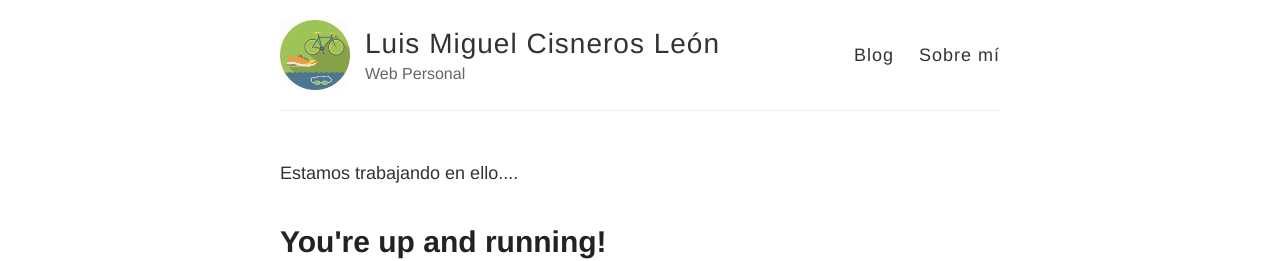
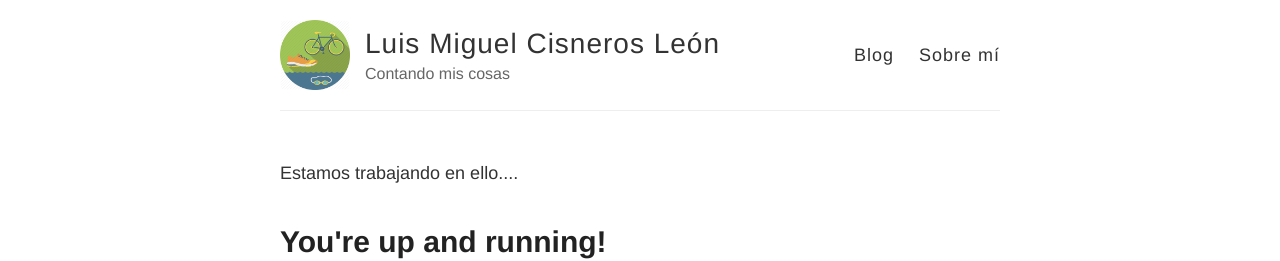
Before and after one commit to luismcl/luismcl.github.io, a Jekyll site: the page built from index.html, in a window 1280 px wide. Shown: the top 261 px of the page. Built offline with Jekyll 4.4.1, drawn with Linux system fonts in a browser that asks for light colours; some of the changed lines change nothing that is shown.

Commit message:
Update _config.yml

```diff
--- a/_config.yml
+++ b/_config.yml
@@ -6,7 +6,7 @@
 name: Luis Miguel Cisneros León
 
 # Short bio or description (displayed in the header)
-description: Web Personal
+description: Contando mis cosas
 
 # URL of your avatar or profile pic (you could use your GitHub profile pic)
 avatar: https://raw.githubusercontent.com/luismcl/luismcl.github.io/master/images/triathlon.png
@@ -18,7 +18,7 @@ avatar: https://raw.githubusercontent.com/luismcl/luismcl.github.io/master/image
 # Includes an icon in the footer for each username you enter
 footer-links:
   dribbble:
-  email: yo@luismiguelcisneros.com
+  email: luis@cisneros-leal.com
   facebook:
   flickr:
   github: luismcl
@@ -26,7 +26,7 @@ footer-links:
   linkedin: luismcl
   pinterest:
   rss: # just type anything here for a working RSS icon
-  twitter: luismcl
+  twitter: Tri_luismcl
   stackoverflow: # your stackoverflow profile, e.g. "users/50476/bart-kiers"
   youtube: # channel/<your_long_string> or user/<user-name>
   googleplus: # anything in your profile username that comes after plus.google.com/
@@ -34,7 +34,7 @@ footer-links:
 
 # Enter your Disqus shortname (not your username) to enable commenting on posts
 # You can find your shortname on the Settings page of your Disqus account
-disqus:
+disqus: LuisMi
 
 # Enter your Google Analytics web tracking code (e.g. UA-2110908-2) to activate tracking
 google_analytics: UA-58083985-2
```
